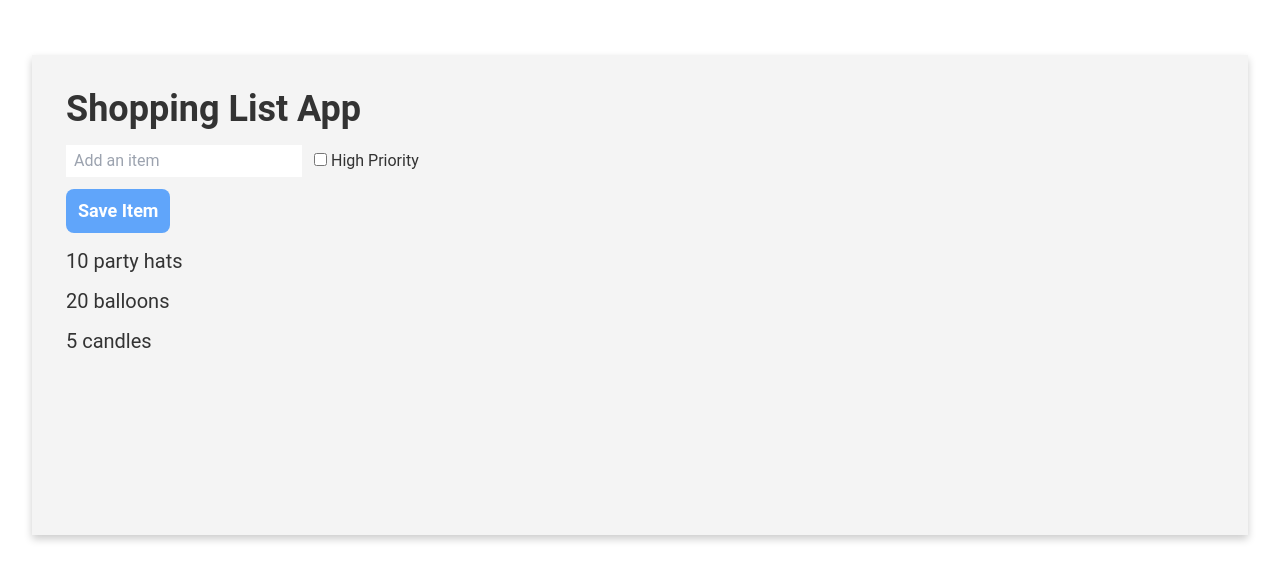
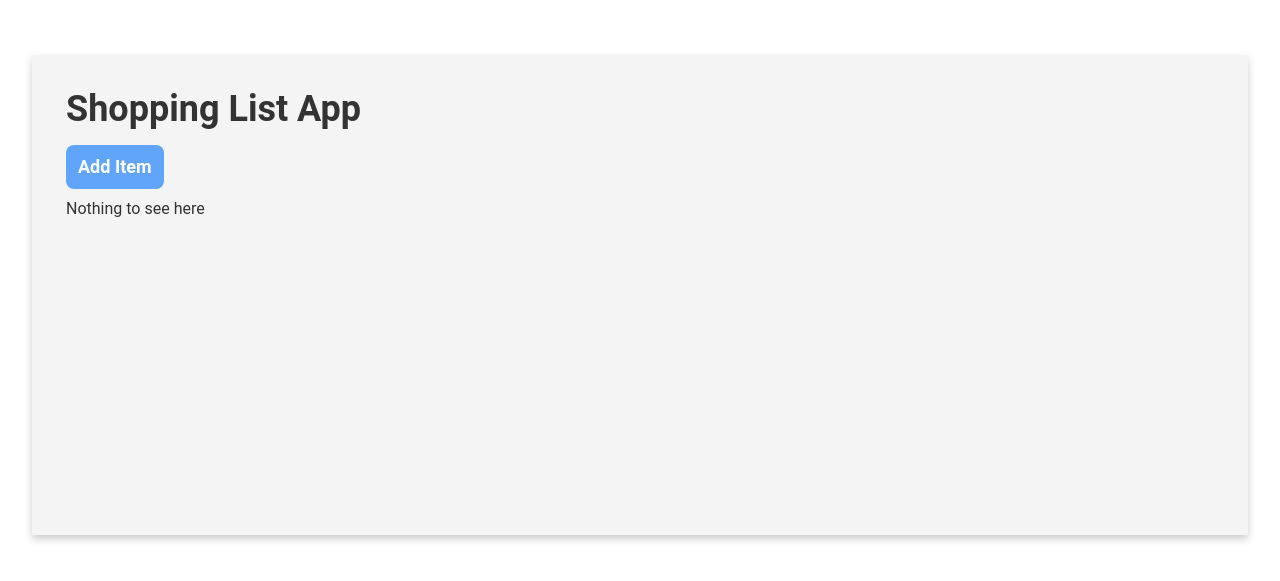
Before and after one commit to Udayanga1/vue-practice, a Vue app in the folder shopping-list-app/: page / in a window 1280 px wide. Shown: the part 105-686 px from the top of the page. Built offline with nearby package versions, Linux system fonts and the light colour scheme.

Commit message:
shopping-list-app: conditionals

```diff
--- a/shopping-list-app/src/App.vue
+++ b/shopping-list-app/src/App.vue
@@ -2,23 +2,44 @@
 import { ref } from "vue"
 
 const header = ref("Shopping List App")
+const editing = ref(false)
 const items = ref([
-	{ id: 1, label: "10 party hats" },
-	{ id: 2, label: "20 balloons" },
-	{ id: 3, label: "5 candles" },
+	// { id: 1, label: "10 party hats" },
+	// { id: 2, label: "20 balloons" },
+	// { id: 3, label: "5 candles" },
 ])
 const newItem = ref("")
 const newItemHighPriority = ref(false)
-const iceCreamFlavors = ref([])
 const saveItem = () => {
 	items.value.push({ id: items.value.length + 1, label: newItem.value })
+	newItem.value = ""
+}
+const doEdit = (e) => {
+	editing.value = e
 	newItem.value = ""
 }
 </script>
 
 <template>
-	<h1 class="text-4xl mb-4 font-bold">{{ header }}</h1>
-	<form @submit.prevent="saveItem">
+	<div>
+		<h1 class="text-4xl mb-4 font-bold">{{ header }}</h1>
+		<button
+			v-if="editing"
+			@click="doEdit(false)"
+			class="bg-gray-400 px-3 py-2 rounded-lg text-white font-bold text-lg"
+		>
+			Cancel
+		</button>
+
+		<button
+			v-else
+			@click="doEdit(true)"
+			class="bg-blue-400 px-3 py-2 rounded-lg text-white font-bold text-lg"
+		>
+			Add Item
+		</button>
+	</div>
+	<form v-if="editing" @submit.prevent="saveItem">
 		<input
 			class="px-2 py-1 mr-2"
 			v-model.trim="newItem"
@@ -40,5 +61,6 @@ const saveItem = () => {
 		<li class="leading-loose text-xl" v-for="{ id, label } in items" :key="id">
 			{{ label }}
 		</li>
+		<p v-if="!items.length">Nothing to see here</p>
 	</ul>
 </template>
```
